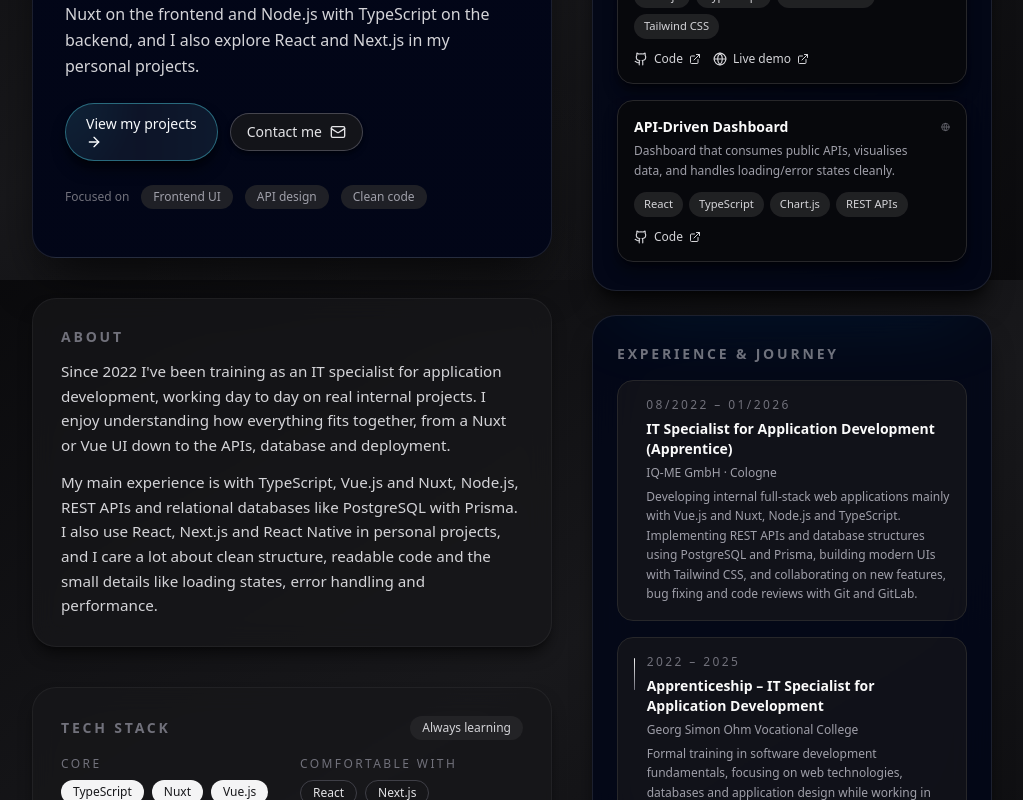
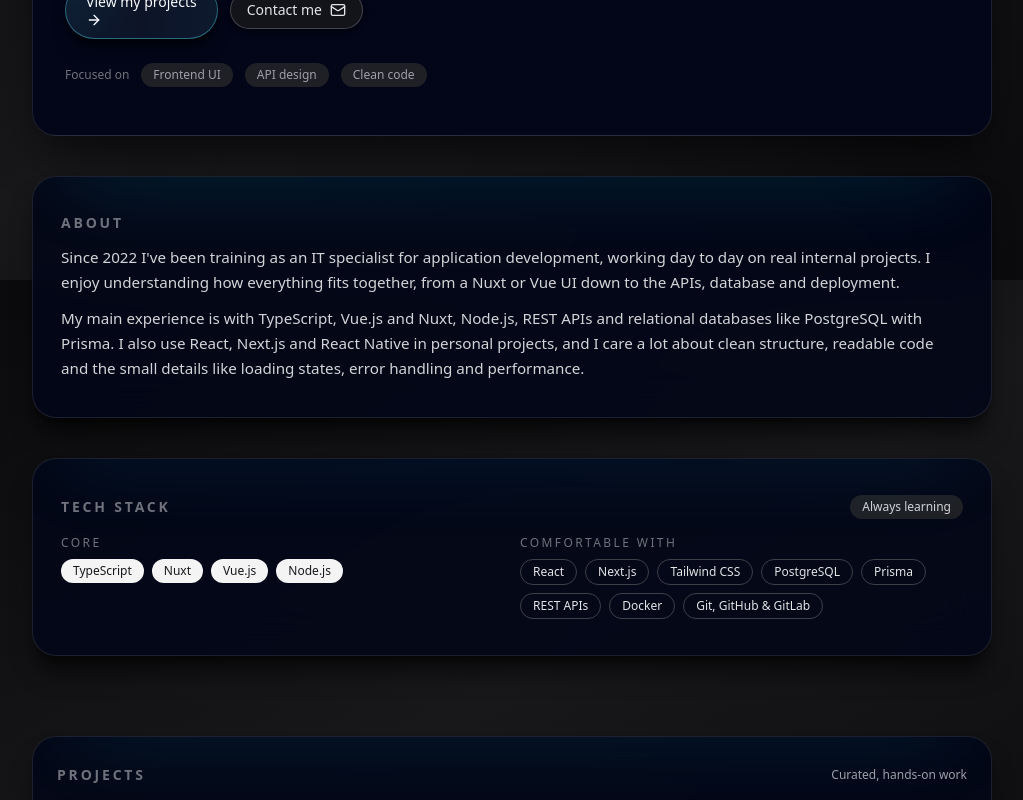
Before and after one commit to nilvaes/portfolio-minimal, a Next.js app: page / in a window 1280 px wide. Shown: the part 520-1320 px from the top of the page, without its empty margins (128-1151 px from the left). Built offline with nearby package versions, Linux system fonts and the light colour scheme.

Commit message:
Refactor homepage layout and styling. Updated grid structure to flex layout, enhanced section backgrounds with new gradients, and adjusted spacing for improved visual hierarchy.

```diff
--- a/src/app/page.tsx
+++ b/src/app/page.tsx
@@ -150,7 +150,7 @@ export default function Home() {
           </a>
         </header>
 
-        <div className="grid flex-1 gap-10 lg:grid-cols-[minmax(0,1.3fr)_minmax(0,1fr)]">
+        <div className="flex-1 space-y-16 lg:space-y-20">
           {/* left column - hero, about, tech */}
           <section className="space-y-10">
             {/* hero */}
@@ -244,8 +244,10 @@ export default function Home() {
               initial="hidden"
               animate="visible"
               transition={{ duration: 0.5, delay: 0.1 }}
-              className="rounded-3xl border border-white/5 bg-zinc-900/70 px-5 py-6 shadow-lg shadow-black/50 backdrop-blur-md sm:px-7 sm:py-7"
+              className="relative overflow-hidden rounded-3xl border border-white/10 bg-slate-950/85 px-5 py-7 shadow-xl shadow-black/60 backdrop-blur-xl sm:px-7 sm:py-9"
             >
+              {/* flowing glow from hero into about */}
+              <div className="pointer-events-none absolute inset-x-10 -top-10 h-24 bg-gradient-to-b from-cyan-400/35 via-cyan-400/0 to-transparent blur-2xl" />
               <h2 className="text-sm font-semibold uppercase tracking-[0.2em] text-zinc-500">
                 About
               </h2>
@@ -269,8 +271,9 @@ export default function Home() {
               initial="hidden"
               animate="visible"
               transition={{ duration: 0.5, delay: 0.15 }}
-              className="rounded-3xl border border-white/5 bg-zinc-900/70 px-5 py-6 shadow-lg shadow-black/50 backdrop-blur-md sm:px-7 sm:py-7"
+              className="relative overflow-hidden rounded-3xl border border-white/10 bg-slate-950/85 px-5 py-7 shadow-xl shadow-black/60 backdrop-blur-xl sm:px-7 sm:py-9"
             >
+              <div className="pointer-events-none absolute inset-x-8 -top-8 h-20 bg-gradient-to-b from-sky-400/25 via-sky-400/0 to-transparent blur-2xl" />
               <div className="flex items-center justify-between gap-4">
                 <h2 className="text-sm font-semibold uppercase tracking-[0.2em] text-zinc-500">
                   Tech stack
@@ -315,7 +318,7 @@ export default function Home() {
           </section>
 
           {/* right column - projects, experience, contact */}
-          <section className="space-y-8 lg:space-y-6">
+          <section className="space-y-10">
             {/* projects */}
             <motion.section
               id="projects"
```
